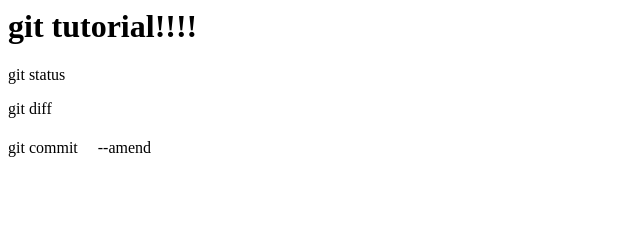
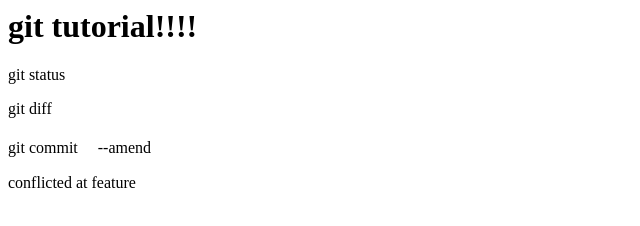
Before and after one commit to kyo422/git_tutorial, a plain HTML site: page index.html in a window 1280 px wide. Shown: the whole page, without its empty margins (0-640 px from the left). Drawn offline with Linux system fonts and the light colour scheme.

Commit message:
conflicted

```diff
--- a/index.html
+++ b/index.html
@@ -2,3 +2,4 @@
 <p>git status</p>
 <p>git diff</p>
 <p>git commit　 --amend</p>
+conflicted at feature
```
